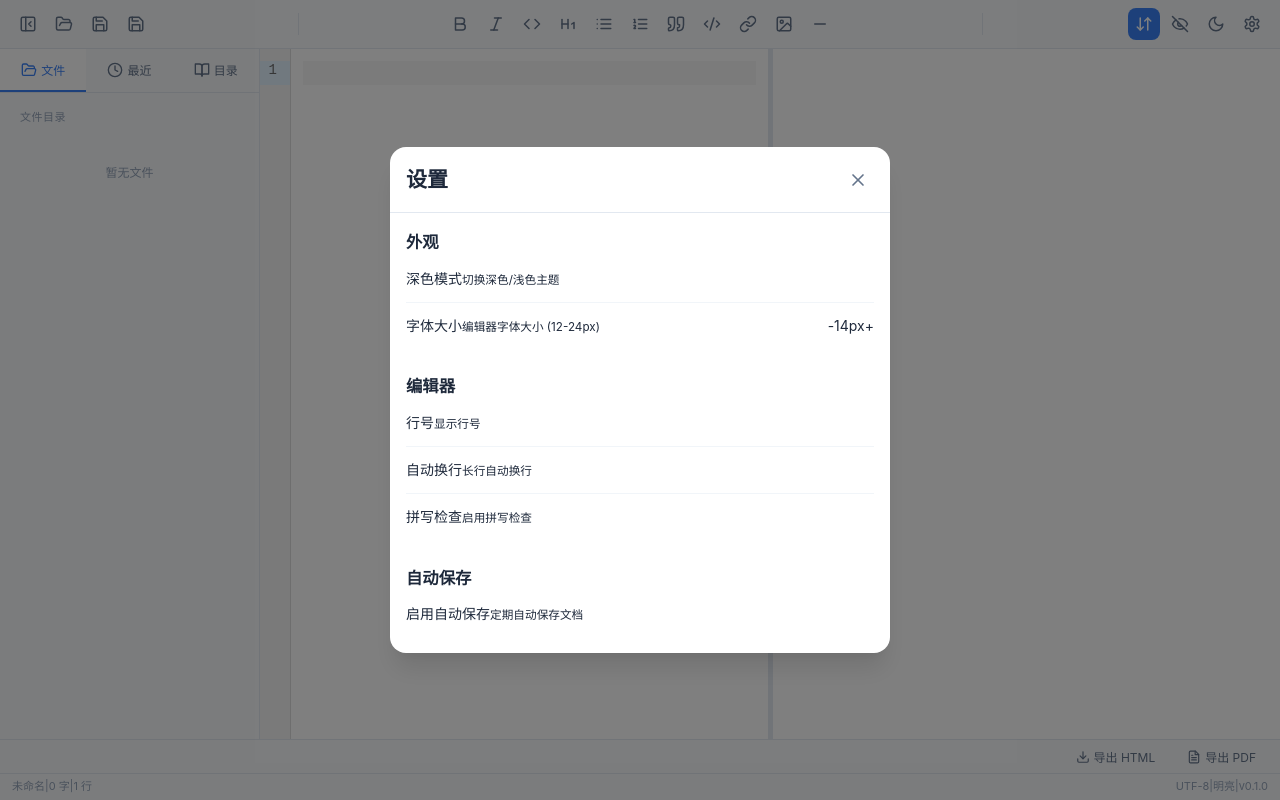
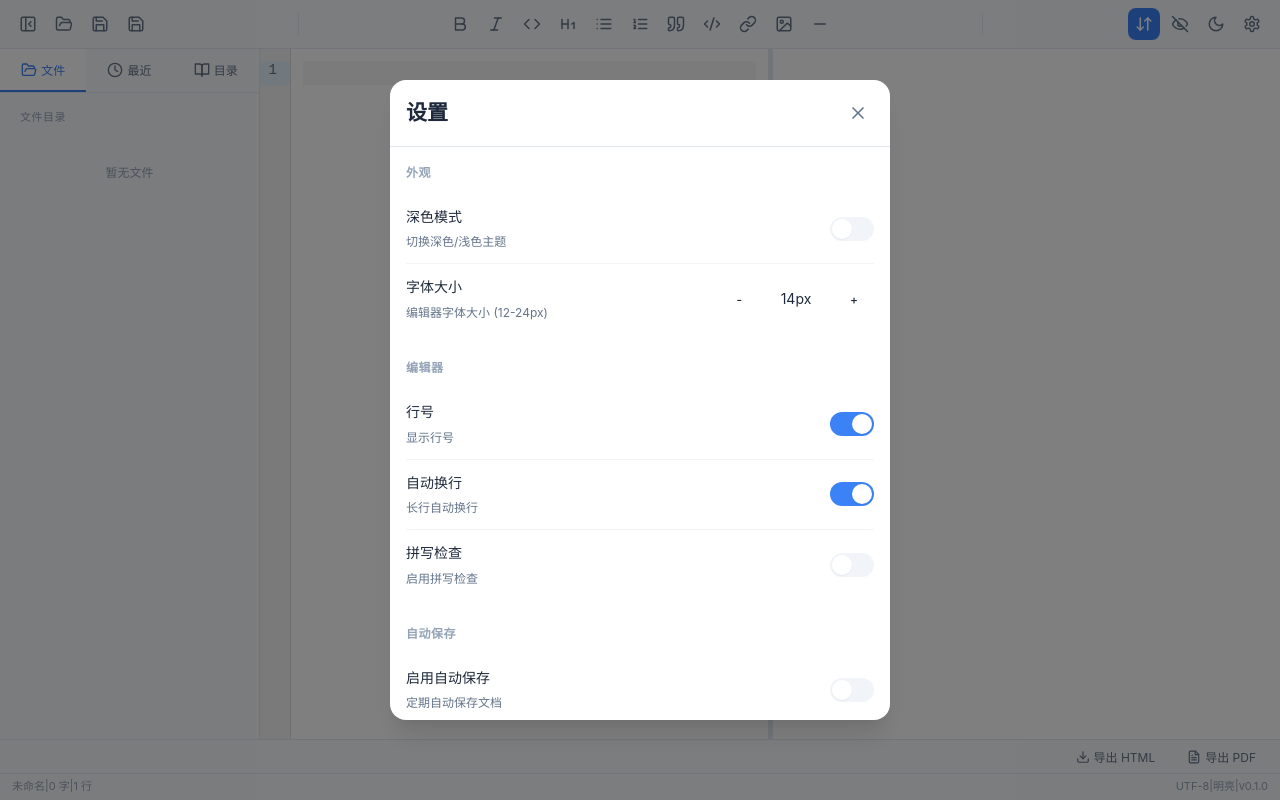
Before and after one commit to whoUFO/MdEditor, a React (Vite) app in the folder apps/markdown-editor/: page / in a window 1280 px wide. Both pictures are taken after a click on the button 1252 px from the left and 24 px from the top of the page. Built offline with nearby package versions, Linux system fonts and the light colour scheme.

Commit message:
fix: 设置窗口无法编辑的问题

```diff
--- a/apps/markdown-editor/src/renderer/components/settings/Settings.css
+++ b/apps/markdown-editor/src/renderer/components/settings/Settings.css
@@ -112,7 +112,25 @@
 .settings-item-description {
   font-size: var(--font-size-sm);
   color: var(--color-text-secondary);
-  margin-top: var(--spacing-xs);
+  margin-top: 4px;
+}
+
+.settings-control {
+  display: flex;
+  align-items: center;
+}
+
+.settings-input-group {
+  display: flex;
+  align-items: center;
+  gap: var(--spacing-sm);
+}
+
+.settings-input-value {
+  font-size: var(--font-size-md);
+  color: var(--color-text-primary);
+  min-width: 60px;
+  text-align: center;
 }
 
 .settings-toggle {
--- a/apps/markdown-editor/src/renderer/components/settings/Settings.tsx
+++ b/apps/markdown-editor/src/renderer/components/settings/Settings.tsx
@@ -31,16 +31,16 @@ export function Settings({ isOpen, onClose }: SettingsProps): React.JSX.Element
 
         <div className="settings-content">
           <div className="settings-section">
-            <h3>外观</h3>
+            <h3 className="settings-section-title">外观</h3>
 
             <div className="settings-item">
-              <div className="settings-label">
+              <div className="settings-item-label">
                 <span>深色模式</span>
-                <small>切换深色/浅色主题</small>
+                <div className="settings-item-description">切换深色/浅色主题</div>
               </div>
               <div className="settings-control">
                 <button
-                  className={`toggle-switch ${settings.theme === 'dark' ? 'active' : ''}`}
+                  className={`settings-toggle ${settings.theme === 'dark' ? 'active' : ''}`}
                   onClick={() => settings.updateSettings({
                     theme: settings.theme === 'light' ? 'dark' : 'light'
                   })}
@@ -50,23 +50,23 @@ export function Settings({ isOpen, onClose }: SettingsProps): React.JSX.Element
             </div>
 
             <div className="settings-item">
-              <div className="settings-label">
+              <div className="settings-item-label">
                 <span>字体大小</span>
-                <small>编辑器字体大小 (12-24px)</small>
+                <div className="settings-item-description">编辑器字体大小 (12-24px)</div>
               </div>
               <div className="settings-control">
-                <div className="font-size-control">
+                <div className="settings-input-group">
                   <button
-                    className="font-size-btn"
+                    className="settings-btn"
                     onClick={() => settings.updateSettings({
                       fontSize: Math.max(12, settings.fontSize - 1)
                     })}
                   >
                     -
                   </button>
-                  <span className="font-size-value">{settings.fontSize}px</span>
+                  <span className="settings-input-value">{settings.fontSize}px</span>
                   <button
-                    className="font-size-btn"
+                    className="settings-btn"
                     onClick={() => settings.updateSettings({
                       fontSize: Math.min(24, settings.fontSize + 1)
                     })}
@@ -79,16 +79,16 @@ export function Settings({ isOpen, onClose }: SettingsProps): React.JSX.Element
           </div>
 
           <div className="settings-section">
-            <h3>编辑器</h3>
+            <h3 className="settings-section-title">编辑器</h3>
 
             <div className="settings-item">
-              <div className="settings-label">
+              <div className="settings-item-label">
                 <span>行号</span>
-                <small>显示行号</small>
+                <div className="settings-item-description">显示行号</div>
               </div>
               <div className="settings-control">
                 <button
-                  className={`toggle-switch ${settings.lineNumbers ? 'active' : ''}`}
+                  className={`settings-toggle ${settings.lineNumbers ? 'active' : ''}`}
                   onClick={() => settings.updateSettings({
                     lineNumbers: !settings.lineNumbers
                   })}
@@ -97,13 +97,13 @@ export function Settings({ isOpen, onClose }: SettingsProps): React.JSX.Element
             </div>
 
             <div className="settings-item">
-              <div className="settings-label">
+              <div className="settings-item-label">
                 <span>自动换行</span>
-                <small>长行自动换行</small>
+                <div className="settings-item-description">长行自动换行</div>
               </div>
               <div className="settings-control">
                 <button
-                  className={`toggle-switch ${settings.wordWrap ? 'active' : ''}`}
+                  className={`settings-toggle ${settings.wordWrap ? 'active' : ''}`}
                   onClick={() => settings.updateSettings({
                     wordWrap: !settings.wordWrap
                   })}
@@ -112,13 +112,13 @@ export function Settings({ isOpen, onClose }: SettingsProps): React.JSX.Element
             </div>
 
             <div className="settings-item">
-              <div className="settings-label">
+              <div className="settings-item-label">
                 <span>拼写检查</span>
-                <small>启用拼写检查</small>
+                <div className="settings-item-description">启用拼写检查</div>
               </div>
               <div className="settings-control">
                 <button
-                  className={`toggle-switch ${settings.spellCheck ? 'active' : ''}`}
+                  className={`settings-toggle ${settings.spellCheck ? 'active' : ''}`}
                   onClick={() => settings.updateSettings({
                     spellCheck: !settings.spellCheck
                   })}
@@ -128,16 +128,16 @@ export function Settings({ isOpen, onClose }: SettingsProps): React.JSX.Element
           </div>
 
           <div className="settings-section">
-            <h3>自动保存</h3>
+            <h3 className="settings-section-title">自动保存</h3>
 
             <div className="settings-item">
-              <div className="settings-label">
+              <div className="settings-item-label">
                 <span>启用自动保存</span>
-                <small>定期自动保存文档</small>
+                <div className="settings-item-description">定期自动保存文档</div>
               </div>
               <div className="settings-control">
                 <button
-                  className={`toggle-switch ${settings.autoSave ? 'active' : ''}`}
+                  className={`settings-toggle ${settings.autoSave ? 'active' : ''}`}
                   onClick={() => settings.updateSettings({
                     autoSave: !settings.autoSave
                   })}
@@ -147,23 +147,23 @@ export function Settings({ isOpen, onClose }: SettingsProps): React.JSX.Element
 
             {settings.autoSave && (
               <div className="settings-item">
-                <div className="settings-label">
+                <div className="settings-item-label">
                   <span>自动保存间隔</span>
-                  <small>保存间隔时间（秒）</small>
+                  <div className="settings-item-description">保存间隔时间（秒）</div>
                 </div>
                 <div className="settings-control">
-                  <div className="font-size-control">
+                  <div className="settings-input-group">
                     <button
-                      className="font-size-btn"
+                      className="settings-btn"
                       onClick={() => settings.updateSettings({
                         autoSaveInterval: Math.max(10, settings.autoSaveInterval - 10)
                       })}
                     >
                       -
                     </button>
-                    <span className="font-size-value">{settings.autoSaveInterval}s</span>
+                    <span className="settings-input-value">{settings.autoSaveInterval}s</span>
                     <button
-                      className="font-size-btn"
+                      className="settings-btn"
                       onClick={() => settings.updateSettings({
                         autoSaveInterval: Math.min(300, settings.autoSaveInterval + 10)
                       })}
```
